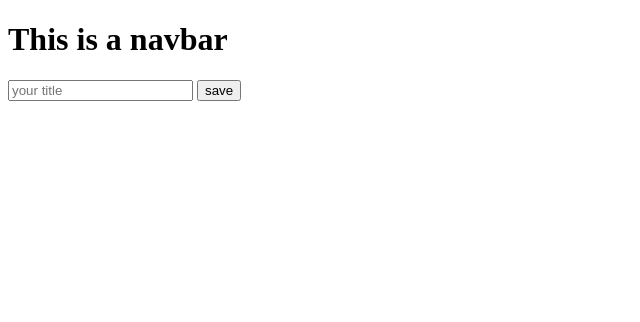
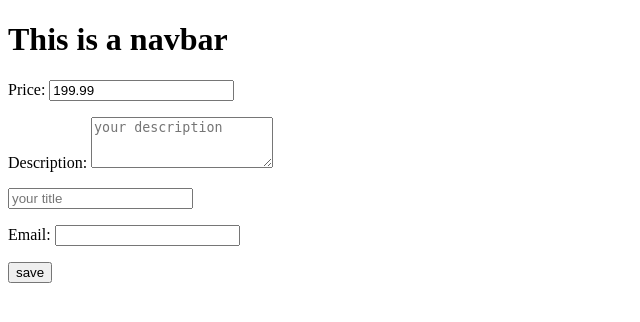
Before and after one commit to xueshuodong/tryDjango, a Django app: page /create/ in a window 1280 px wide. Shown: the top 322 px of the page, without its empty margins (0-640 px from the left). Run offline with Django 3.2, Linux system fonts and the light colour scheme.

Commit message:
ex validation for forms

```diff
--- a/src/products/forms.py
+++ b/src/products/forms.py
@@ -5,6 +5,17 @@ from .models import Product
 #different types of using forms...
 
 class ProductForm(forms.ModelForm):
+    title       = forms.CharField(label='', widget=forms.TextInput(attrs={ 'placeholder': 'your title'}))#default required=True, see in the doc
+    email       = forms.EmailField()
+    description = forms.CharField(required=False, widget=forms.Textarea(
+                                                        attrs={
+                                                            'placeholder': 'your description',
+                                                            'class': 'new-class-name two',
+                                                            'id': 'my-id-for-textarea',
+                                                            'rows': 3,
+                                                            'cols': 20,
+                                                        } ))
+    price       = forms.DecimalField(initial=199.99)
     class Meta:
         model = Product
         fields = {
@@ -13,10 +24,22 @@ class ProductForm(forms.ModelForm):
             'price'
         }
 
+    def clean_title(self, *args, **kwargs):
+        title = self.cleaned_data.get('title')
+        if not 'CFE' in title:
+            raise forms.ValidationError("This is not a valid title")
+        else:
+            return title
+
+    def clean_email(self, *args, **kwargs):
+        email = self.cleaned_data.get('email')
+        if not email.endswith("edu"):
+            raise forms.ValidationError("This is not a valid email")
+        else:
+            return email
+
 class RawProductForm(forms.Form):
-    title       = forms.CharField(label='', widget=forms.TextInput(attrs={
-                                                        'placeholder': 'your title'
-                                                        }))#default required=True, see in the doc
+    title       = forms.CharField(label='', widget=forms.TextInput(attrs={ 'placeholder': 'your title'}))#default required=True, see in the doc
     description = forms.CharField(required=False, widget=forms.Textarea(
                                                         attrs={
                                                             'placeholder': 'your description',
@@ -24,6 +47,5 @@ class RawProductForm(forms.Form):
                                                             'id': 'my-id-for-textarea',
                                                             'rows': 3,
                                                             'cols': 20,
-                                                        }
-                                                    ))
+                                                        }))
     price       = forms.DecimalField(initial=199.99)
--- a/src/products/templates/products/product_create.html
+++ b/src/products/templates/products/product_create.html
@@ -1,11 +1,18 @@
 {% extends 'base.html' %}
 
 {% block content %}
+<form action='' method='POST'>{% csrf_token %}
+    {{ form.as_p }}
+    <input type='submit' value='save' />
+</form>
+{% endblock %}
+
+<!-- {% block contenttt %}
 <form action='.' method='POST'> {% csrf_token %}
     <input type='text' name="title" placeholder="your title" />
     <input type='submit' value='save' />
 </form>
-{% endblock %}
+{% endblock %} -->
 
 # POST need csrf token
 # form without nothing is like a search
--- a/src/products/views.py
+++ b/src/products/views.py
@@ -4,29 +4,29 @@ from .forms import ProductForm, RawProductForm
 from .models import Product
 # Create your views here.
 
+def product_create_view(request):
+    form = ProductForm(request.POST or None)
+    if form.is_valid():
+        form.save()
+        form = ProductForm() #rerender
+    context = {
+        'form': form
+    }
+    return render(request, "products/product_create.html", context)
+
 # def product_create_view(request):
-#     form = ProductForm(request.POST or None)
-#     if form.is_valid():
-#         form.save()
-#         form = ProductForm() #rerender
-#     context = {
-#         'form': form
-#     }
+#     # print('get')
+#     # print(request.GET)
+#     # print('request title '+request.GET['title'])
+#     # print('post')
+#     # print(request.POST)
+#     if request.method == 'POST':
+#         my_new_title = request.POST.get('title')
+#         # print('new title ')
+#         print(my_new_title)
+#         #Product.objects.create(title=my_new_title)
+#     context = {}
 #     return render(request, "products/product_create.html", context)
-
-def product_create_view(request):
-    # print('get')
-    # print(request.GET)
-    # print('request title '+request.GET['title'])
-    # print('post')
-    # print(request.POST)
-    if request.method == 'POST':
-        my_new_title = request.POST.get('title')
-        # print('new title ')
-        print(my_new_title)
-        #Product.objects.create(title=my_new_title)
-    context = {}
-    return render(request, "products/product_create.html", context)
 
 def product_form_view(request):
     my_form = RawProductForm() #equal to RawProductForm(request.GET)
```
